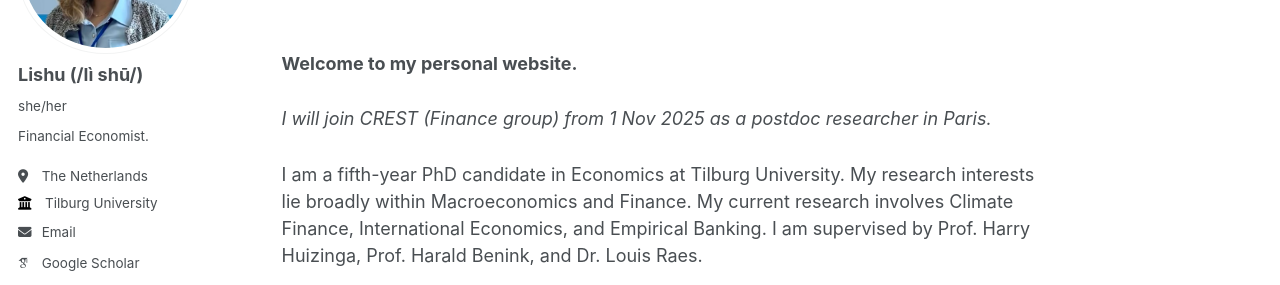
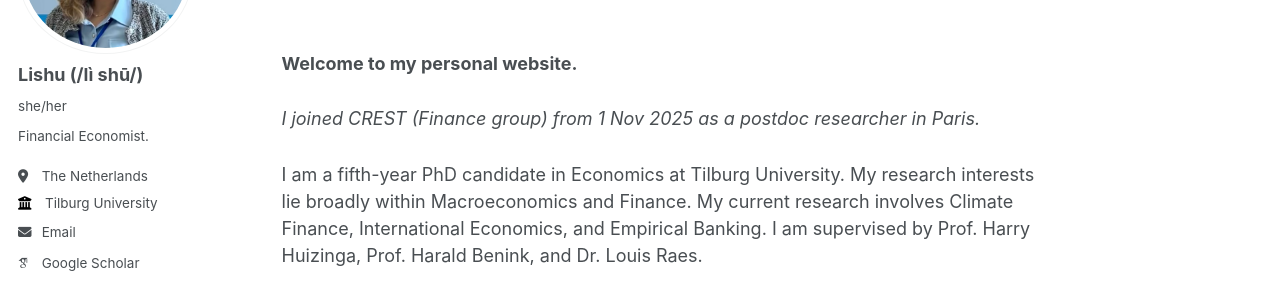
Before and after one commit to LishuZ/LishuZ.github.io, a Jekyll site: the page built from _pages/about.md, in a window 1280 px wide and 1193 px high. Shown: the part 212-497 px from the top of the window. Built offline with Jekyll 4.4.1, drawn with Linux system fonts in a browser that asks for light colours; some web fonts are replaced.

Commit message:
Update status from future to current position at CREST

```diff
--- a/_pages/about.md
+++ b/_pages/about.md
@@ -11,7 +11,7 @@ redirect_from:
 
 **Welcome to my personal website.**
 
-*I will join CREST (Finance group) from 1 Nov 2025 as a postdoc researcher in Paris.*
+*I joined CREST (Finance group) from 1 Nov 2025 as a postdoc researcher in Paris.*
 
 I am a fifth-year PhD candidate in Economics at Tilburg University. My research interests lie broadly within Macroeconomics and Finance. My current research involves Climate Finance, International Economics, and Empirical Banking. I am supervised by Prof. Harry Huizinga, Prof. Harald Benink, and Dr. Louis Raes.
 
```
